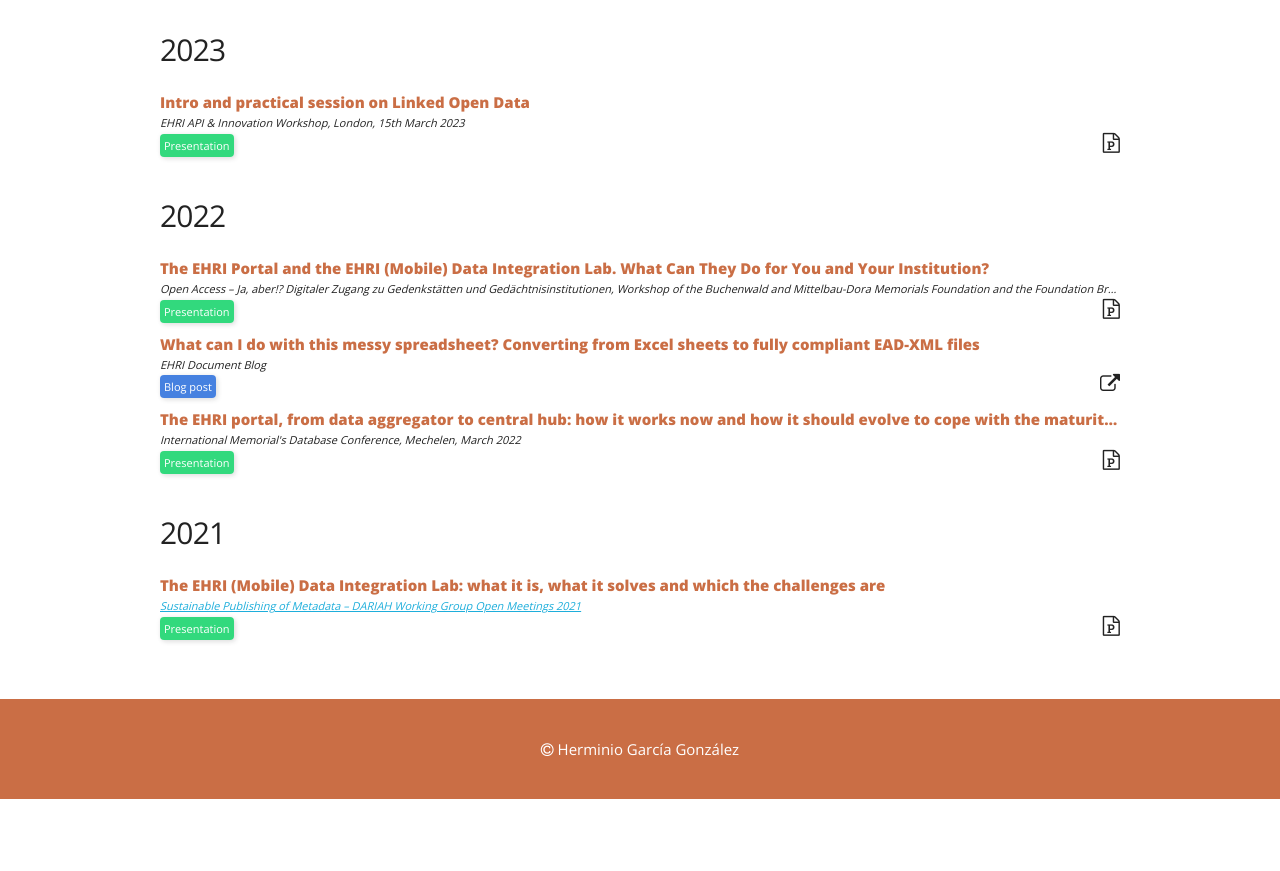
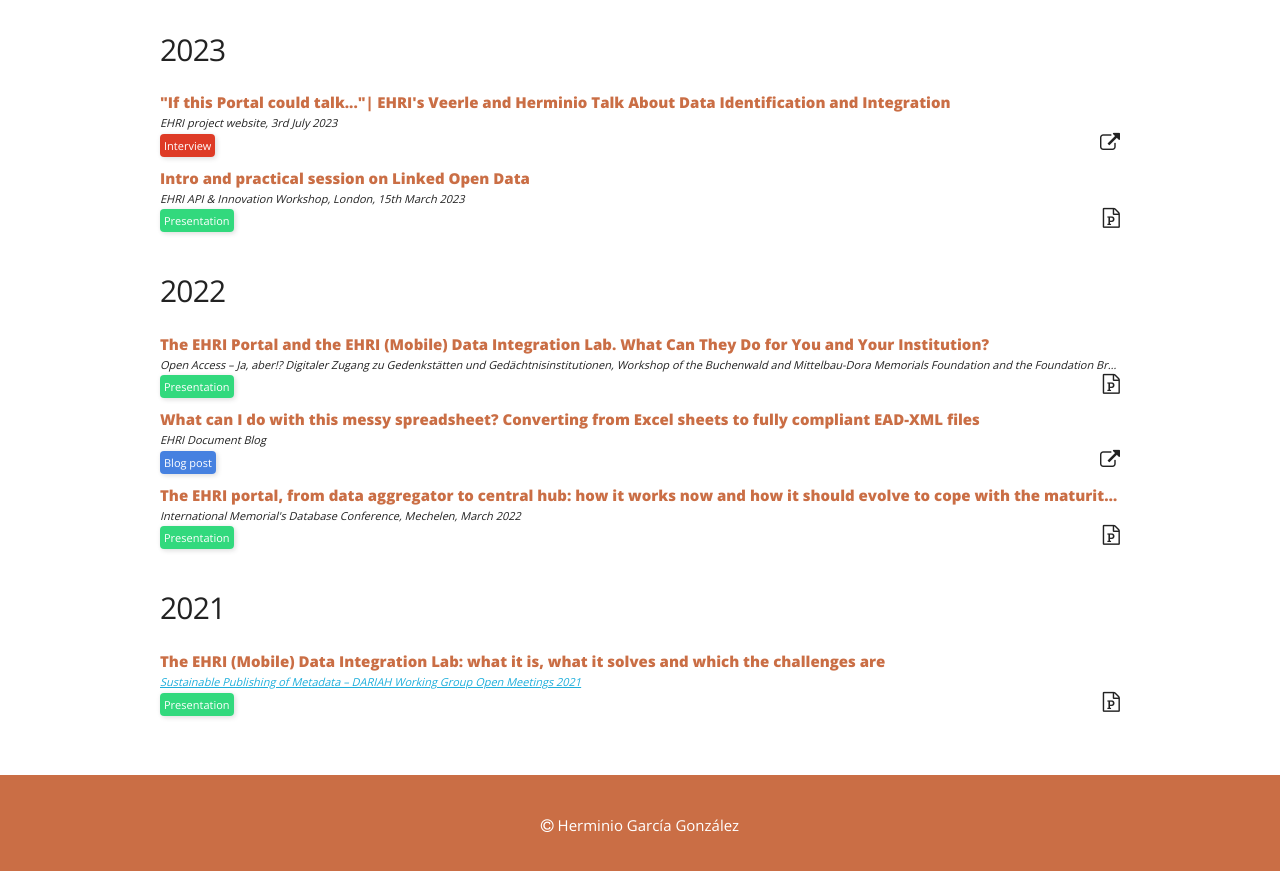
Before and after one commit to herminiogg/herminiogg.github.io, a Jekyll site: the page built from talks/index.md, in a window 1280 px wide and 1128 px high. Shown: the part 253-1124 px from the top of the window. Built offline with Jekyll 4.4.1, drawn with Linux system fonts in a browser that asks for light colours.

Commit message:
Added a new item to the dissemination page

```diff
--- a/talks/index.md
+++ b/talks/index.md
@@ -7,6 +7,20 @@
 
 #### 2023
 <div class="references">
+    <div class="reference">
+        <div class="mainInformation">
+            <span class="title">"If this Portal could talk..."| EHRI's Veerle and Herminio Talk About Data Identification and Integration</span>
+            <span class="venue">EHRI project website, 3rd July 2023</span>
+        </div>
+        <div class="otherInformation">
+            <div class="typeOfVenue">
+                <span class="typeOfVenueTitle bookChapter">Interview</span>
+            </div>
+            <div class="links">
+                <a href="https://www.ehri-project.eu/veerle-and-herminio-talk-about-EHRI-Portal" title="Read interview"><i class="fa fa-external-link fa-2x"></i></a>
+            </div>
+        </div>
+    </div>
     <div class="reference">
         <div class="mainInformation">
             <span class="title">Intro and practical session on Linked Open Data</span>
```
Also changed, not shown: es/talks/index.md (+14 -0 lines).
